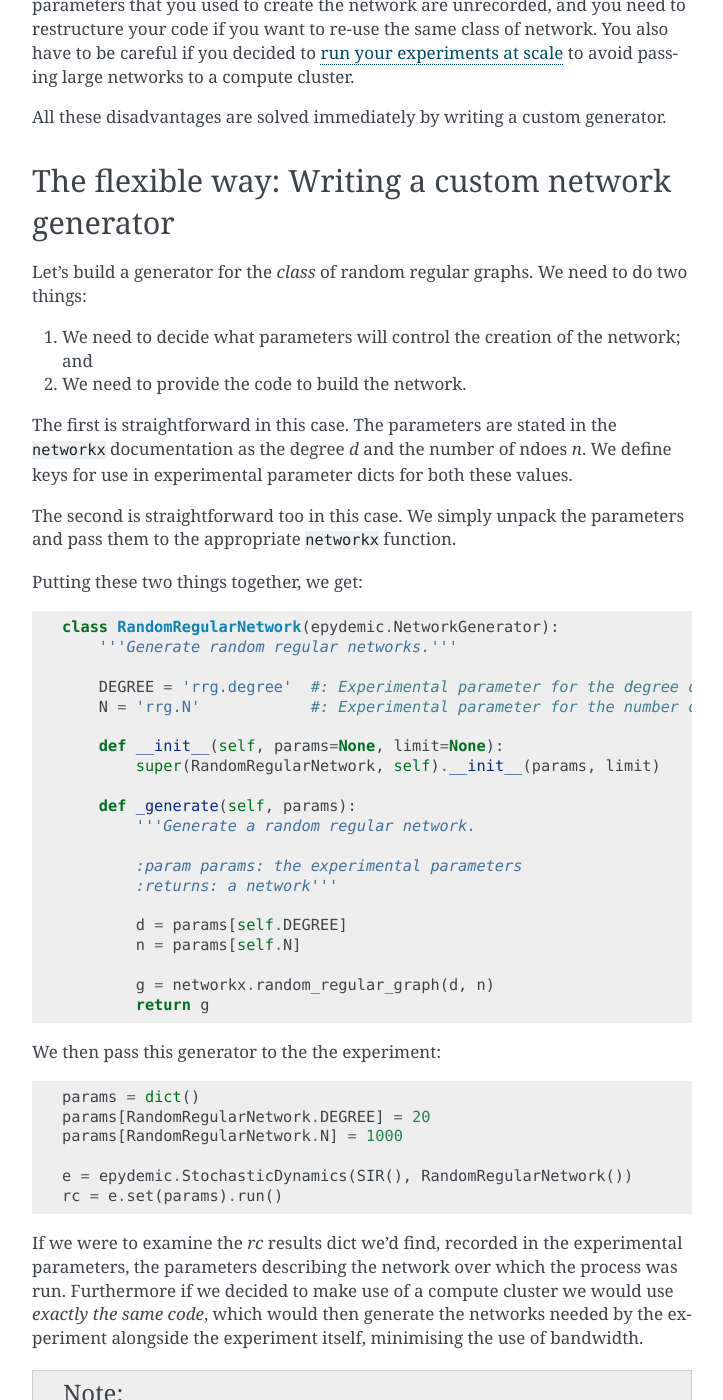
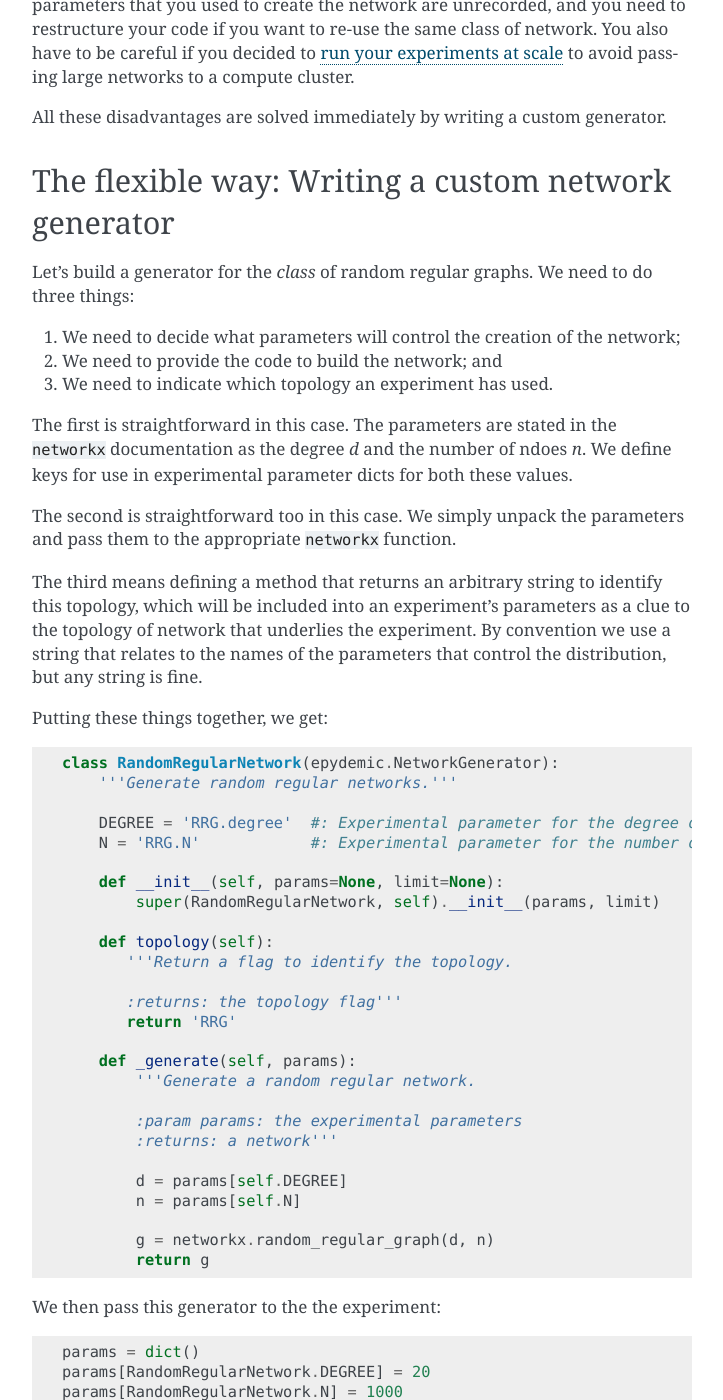
Before and after one commit to simoninireland/epydemic, a Sphinx documentation site: the page built from doc/tutorial/generators.rst, in a window 1280 px wide and 1400 px high, scrolled down 966 px. Shown: the whole window, without its empty margins (388-1111 px from the left). Built offline with Sphinx 7.4.7, drawn with Linux system fonts in a browser that asks for light colours.

Commit message:
Added text on topology flags

```diff
--- a/doc/tutorial/generators.rst
+++ b/doc/tutorial/generators.rst
@@ -53,42 +53,57 @@ All these disadvantages are solved immediately by writing a custom generator.
 The flexible way: Writing a custom network generator
 ----------------------------------------------------
 
-Let's build a generator for the *class* of random regular graphs. We need to do two things:
+Let's build a generator for the *class* of random regular graphs. We
+need to do three things:
 
-1. We need to decide what parameters will control the creation of the network; and
-2. We need to provide the code to build the network.
+1. We need to decide what parameters will control the creation of the network;
+2. We need to provide the code to build the network; and
+3. We need to indicate which topology an experiment has used.
 
-The first is straightforward in this case. The parameters are stated in the ``networkx``
-documentation as the degree `d` and the number of ndoes `n`. We define keys for use
-in experimental parameter dicts for both these values.
+The first is straightforward in this case. The parameters are stated
+in the ``networkx`` documentation as the degree `d` and the number of
+ndoes `n`. We define keys for use in experimental parameter dicts for
+both these values.
 
-The second is straightforward too in this case. We simply unpack the parameters and
-pass them to the appropriate ``networkx`` function.
+The second is straightforward too in this case. We simply unpack the
+parameters and pass them to the appropriate ``networkx`` function.
 
-Putting these two things together, we get:
+The third means defining a method that returns an arbitrary string to
+identify this topology, which will be included into an experiment's
+parameters as a clue to the topology of network that underlies the
+experiment. By convention we use a string that relates to the names of
+the parameters that control the distribution, but any string is fine.
+
+Putting these things together, we get:
 
 .. code-block :: python
 
     class RandomRegularNetwork(epydemic.NetworkGenerator):
-        '''Generate random regular networks.'''
+	'''Generate random regular networks.'''
 
-        DEGREE = 'rrg.degree'  #: Experimental parameter for the degree of nodes
-        N = 'rrg.N'            #: Experimental parameter for the number of nodes
+	DEGREE = 'RRG.degree'  #: Experimental parameter for the degree of nodes
+	N = 'RRG.N'            #: Experimental parameter for the number of nodes
 
-        def __init__(self, params=None, limit=None):
-            super(RandomRegularNetwork, self).__init__(params, limit)
+	def __init__(self, params=None, limit=None):
+	    super(RandomRegularNetwork, self).__init__(params, limit)
 
-        def _generate(self, params):
-            '''Generate a random regular network.
+	def topology(self):
+	   '''Return a flag to identify the topology.
 
-            :param params: the experimental parameters
-            :returns: a network'''
+	   :returns: the topology flag'''
+	   return 'RRG'
 
-            d = params[self.DEGREE]
-            n = params[self.N]
+	def _generate(self, params):
+	    '''Generate a random regular network.
 
-            g = networkx.random_regular_graph(d, n)
-            return g
+	    :param params: the experimental parameters
+	    :returns: a network'''
+
+	    d = params[self.DEGREE]
+	    n = params[self.N]
+
+	    g = networkx.random_regular_graph(d, n)
+	    return g
 
 We then pass this generator to the the experiment:
 
```
